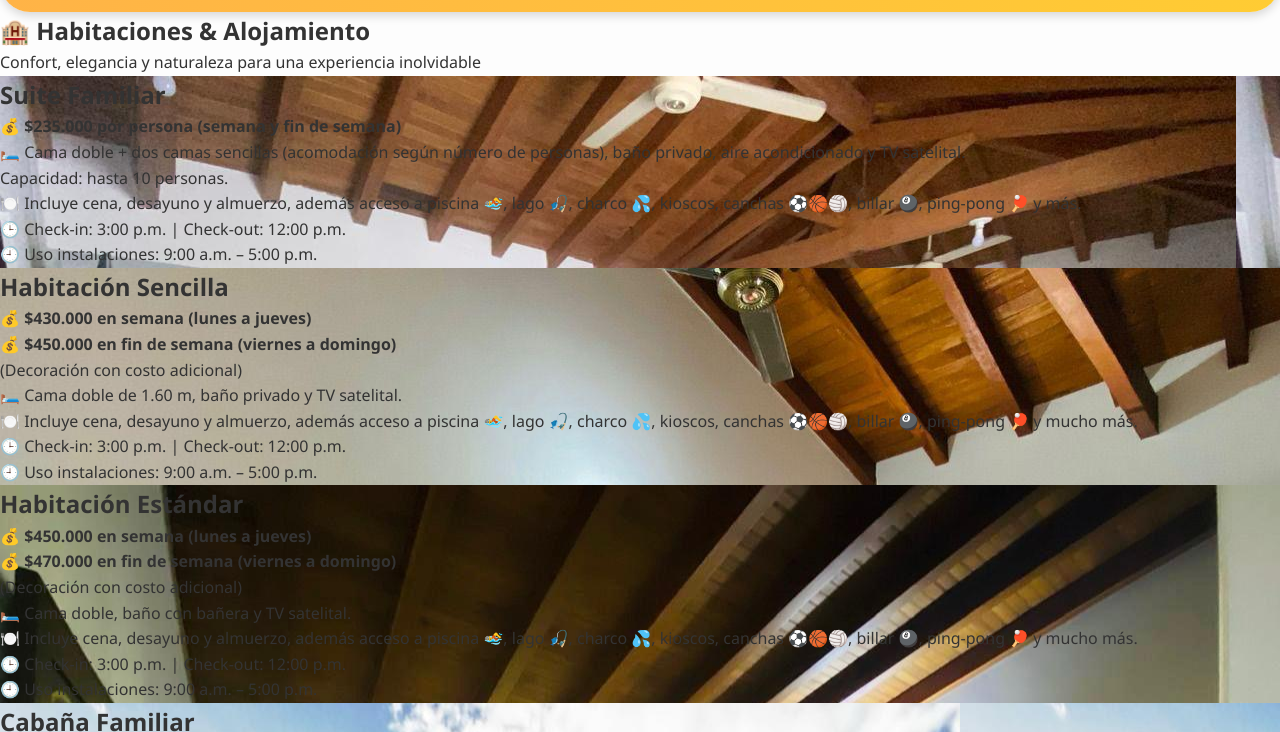
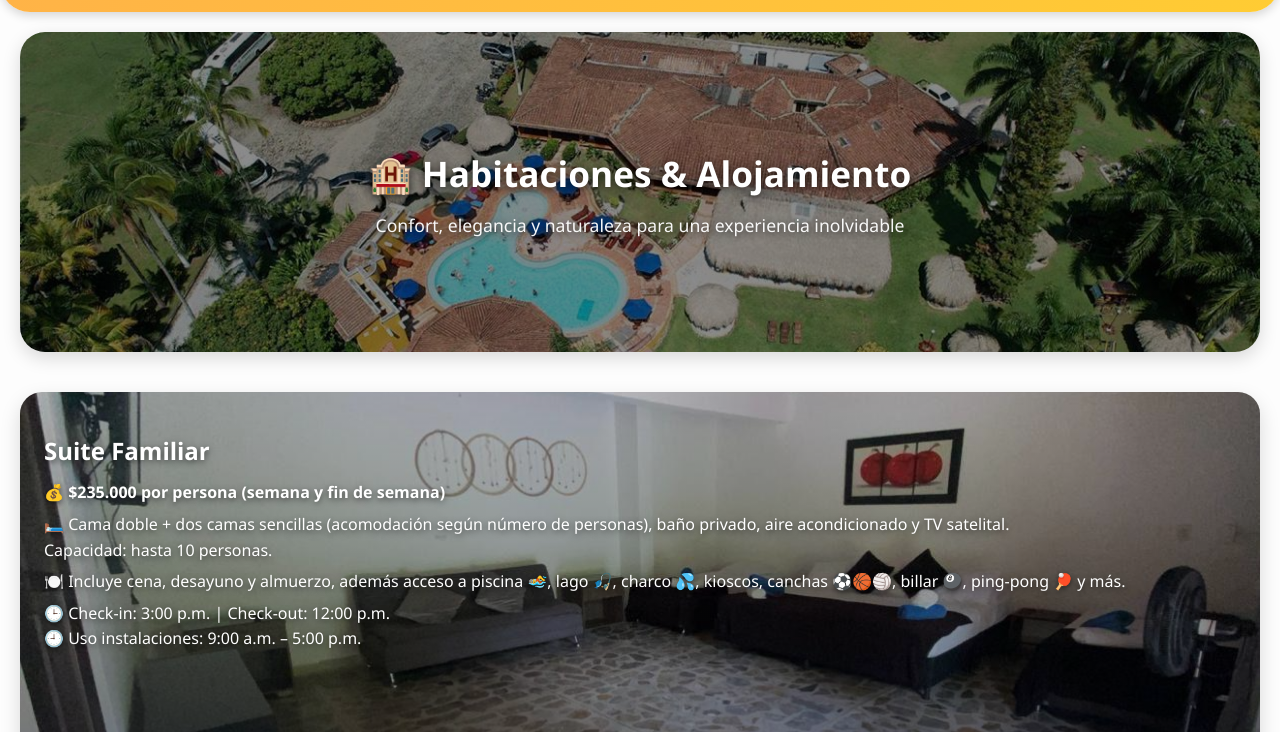
Before and after one commit to eiderd1/hotellosbucaros, a plain HTML site: page habitaciones.html in a window 1280 px wide. Shown: the part 68-800 px from the top of the page. Drawn offline with nearby package versions, Linux system fonts and the light colour scheme.

Commit message:
Act de pagina

```diff
--- a/habitaciones.html
+++ b/habitaciones.html
@@ -86,7 +86,7 @@
   <p>🕒 Check-in: 3:00 p.m. | Check-out: 12:00 p.m.<br>
   🕘 Uso instalaciones: 9:00 a.m. – 5:00 p.m.</p>
 </section>
-x
+
 
     <!-- Botón de reservas -->
     <section class="content" data-aos="zoom-in">
--- a/styles.css
+++ b/styles.css
@@ -417,3 +417,94 @@ footer {
   border: 1px solid #ccc;
   margin-top: 8px;
 }
+/* =============================
+   🧭 Páginas internas (hero simple)
+============================= */
+.start {
+  position: relative;
+  min-height: 320px;
+  display: flex;
+  flex-direction: column;
+  align-items: center;
+  justify-content: center;
+  text-align: center;
+  color: #fff;
+  padding: 60px 20px;
+  margin: 20px;
+  border-radius: 25px;
+  background:
+    linear-gradient(to bottom, rgba(0,0,0,.45), rgba(0,0,0,.45)),
+    var(--hero-img, url('img/galeria19.jpg')) center/cover no-repeat;
+  box-shadow: 0 6px 18px rgba(0,0,0,.15);
+}
+
+.start h1,
+.start p {
+  position: relative;
+  z-index: 2;
+  margin: 0;
+  text-shadow: 0 2px 8px rgba(0,0,0,.7);
+}
+
+.start h1 {
+  font-size: 2.2rem;
+  margin-bottom: 10px;
+}
+
+.start p {
+  font-size: 1.1rem;
+  opacity: 0.95;
+}
+
+
+/* =============================
+   🏨 Tarjetas de Habitaciones (con fondo)
+============================= */
+.habitacion-card {
+  position: relative;
+  color: #fff;
+  padding: 40px 24px;
+  min-height: 380px;
+  border-radius: 22px;
+  margin: 20px;
+  background-size: cover;
+  background-position: center;
+  overflow: hidden;
+  box-shadow: 0 8px 20px rgba(0,0,0,.15);
+}
+.habitacion-card::before {
+  content: "";
+  position: absolute;
+  inset: 0;
+  background: linear-gradient(to bottom, rgba(0,0,0,.2), rgba(0,0,0,.45));
+}
+.habitacion-card > * { position: relative; z-index: 1; text-shadow: 0 2px 6px rgba(0,0,0,.55); }
+.habitacion-card h2 { margin-bottom: 10px; }
+.habitacion-card p { margin: 6px 0; }
+
+/* =============================
+   🧩 Utilidades de grid usadas en formularios/listas
+============================= */
+.grid { display: grid; grid-template-columns: 1fr 1fr; gap: 16px; }
+@media (max-width: 600px){ .grid { grid-template-columns: 1fr; } }
+
+/* Día de Sol: cuadrícula de servicios */
+.servicios-grid {
+  display: grid;
+  gap: 16px;
+  grid-template-columns: repeat(auto-fit, minmax(220px, 1fr));
+}
+.servicio {
+  background: #fff;
+  border-radius: 18px;
+  padding: 16px;
+  box-shadow: 0 4px 12px rgba(0,0,0,.08);
+}
+.servicio .precio { font-weight: 700; color: #28a745; margin-top: 6px; }
+
+/* Listas más legibles */
+.content ul { margin: 12px auto; max-width: 900px; text-align: left; line-height: 1.7; }
+.content ul li { margin-bottom: 6px; }
+
+/* Mensajes de respuesta del formulario */
+.respuesta { margin-top: 20px; font-weight: 600; }
```
Also changed, not shown: dia-sol.html (+1 -1 lines), reserva.html (+5 -4 lines).
